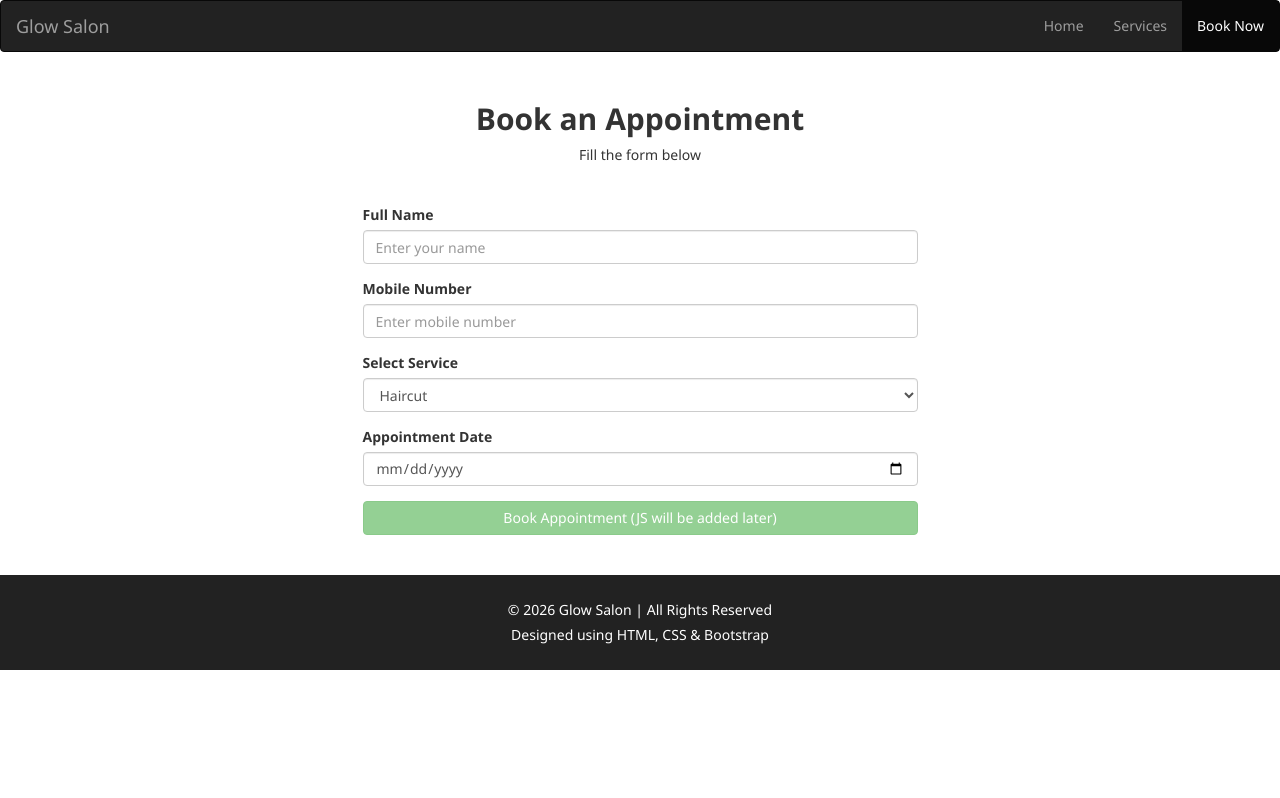
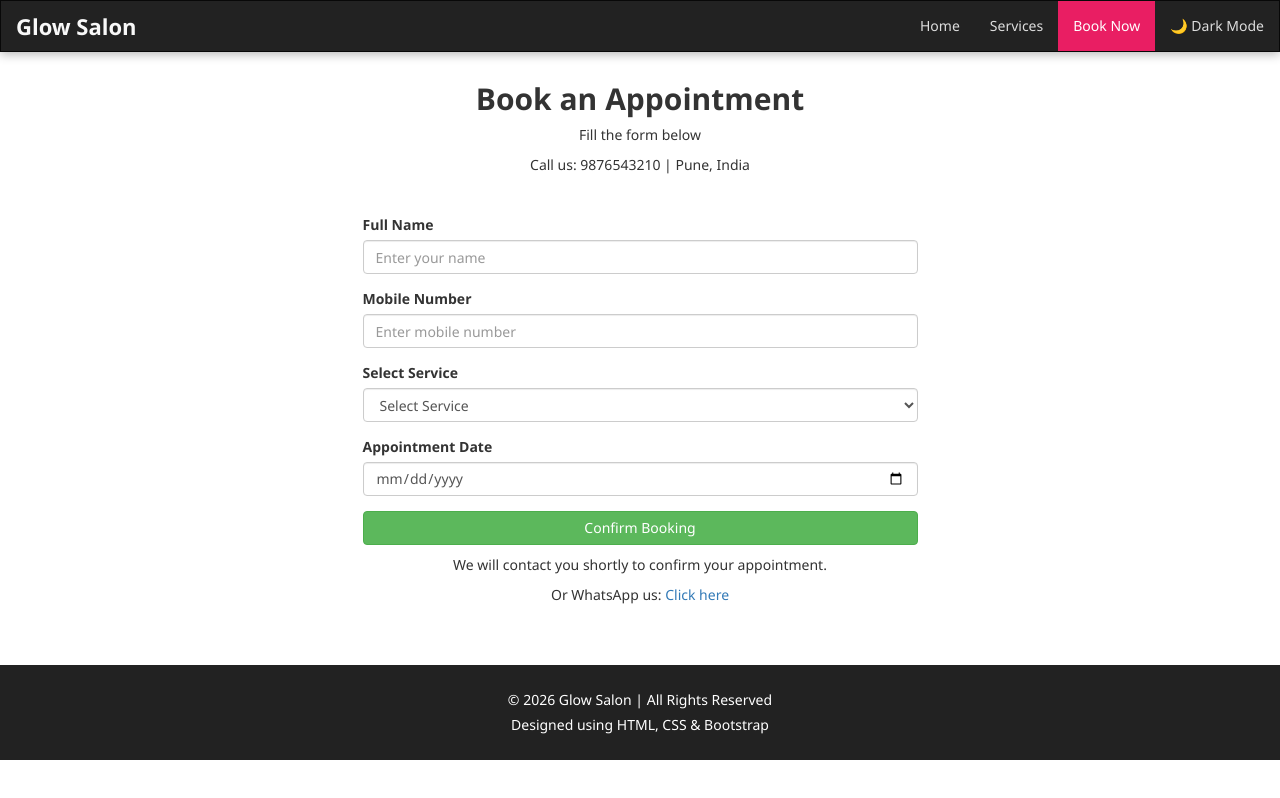
Before and after one commit to vaishalichandane/salon-booking-website, a plain HTML site: page booking.html in a window 1280 px wide. Drawn offline with nearby package versions, Linux system fonts and the light colour scheme.

Commit message:
Update booking.html

```diff
--- a/booking.html
+++ b/booking.html
@@ -11,8 +11,11 @@
   <!-- Custom CSS -->
   <link rel="stylesheet" href="style.css">
 </head>
+
 <body>
-<nav class="navbar navbar-inverse">
+
+<!-- NAVBAR -->
+<nav class="navbar navbar-inverse custom-navbar">
   <div class="container-fluid">
     <div class="navbar-header">
       <a class="navbar-brand" href="index.html">Glow Salon</a>
@@ -20,58 +23,90 @@
 
     <ul class="nav navbar-nav navbar-right">
       <li><a href="index.html">Home</a></li>
-      <li><a href="#">Services</a></li>
+      <li><a href="index.html#services">Services</a></li>
       <li class="active"><a href="booking.html">Book Now</a></li>
+
+      <!-- DARK MODE BUTTON -->
+      <li>
+        <a href="#" id="modeBtn">🌙 Dark Mode</a>
+      </li>
     </ul>
   </div>
 </nav>
+
+<!-- BOOKING FORM -->
 <div class="container">
   <h2 class="text-center">Book an Appointment</h2>
   <p class="text-center">Fill the form below</p>
 
+  <!-- CONTACT INFO -->
+  <p class="text-center">
+    Call us: 9876543210 | Pune, India
+  </p>
+
   <div class="row">
     <div class="col-sm-6 col-sm-offset-3">
 
-      <form>
+      <form id="bookingForm">
 
         <div class="form-group">
           <label>Full Name</label>
-          <input type="text" class="form-control" placeholder="Enter your name">
+          <input type="text" id="name" class="form-control" placeholder="Enter your name" required>
         </div>
 
         <div class="form-group">
           <label>Mobile Number</label>
-          <input type="tel" class="form-control" placeholder="Enter mobile number">
+          <input type="tel" id="mobile" class="form-control" placeholder="Enter mobile number" required>
         </div>
 
         <div class="form-group">
           <label>Select Service</label>
-          <select class="form-control">
-            <option>Haircut</option>
-            <option>Facial</option>
-            <option>Makeup</option>
+          <select id="service" class="form-control" required>
+            <option value="">Select Service</option>
+            <option value="Haircut">Haircut</option>
+            <option value="Facial">Facial</option>
+            <option value="Makeup">Makeup</option>
           </select>
         </div>
 
         <div class="form-group">
           <label>Appointment Date</label>
-          <input type="date" class="form-control">
+          <input type="date" id="date" class="form-control" required>
         </div>
 
-        <button class="btn btn-success btn-block" disabled>
-          Book Appointment (JS will be added later)
+        <button type="submit" class="btn btn-success btn-block">
+          Confirm Booking
         </button>
 
+        <!-- TRUST MESSAGE -->
+        <p class="text-center" style="margin-top:10px;">
+          We will contact you shortly to confirm your appointment.
+        </p>
+
       </form>
+
+      <!-- WHATSAPP OPTION -->
+      <p class="text-center">
+        Or WhatsApp us: <a href="https://wa.me/919876543210">Click here</a>
+      </p>
+
+      <!-- SUCCESS MESSAGE -->
+      <h3 id="result" class="text-center" style="margin-top:20px;"></h3>
 
     </div>
   </div>
 </div>
+
+<!-- FOOTER -->
 <footer class="footer text-center">
   <div class="container">
     <p>© 2026 Glow Salon | All Rights Reserved</p>
     <p>Designed using HTML, CSS & Bootstrap</p>
   </div>
 </footer>
+
+<!-- JAVASCRIPT -->
+<script src="script.js"></script>
+
 </body>
 </html>
```
